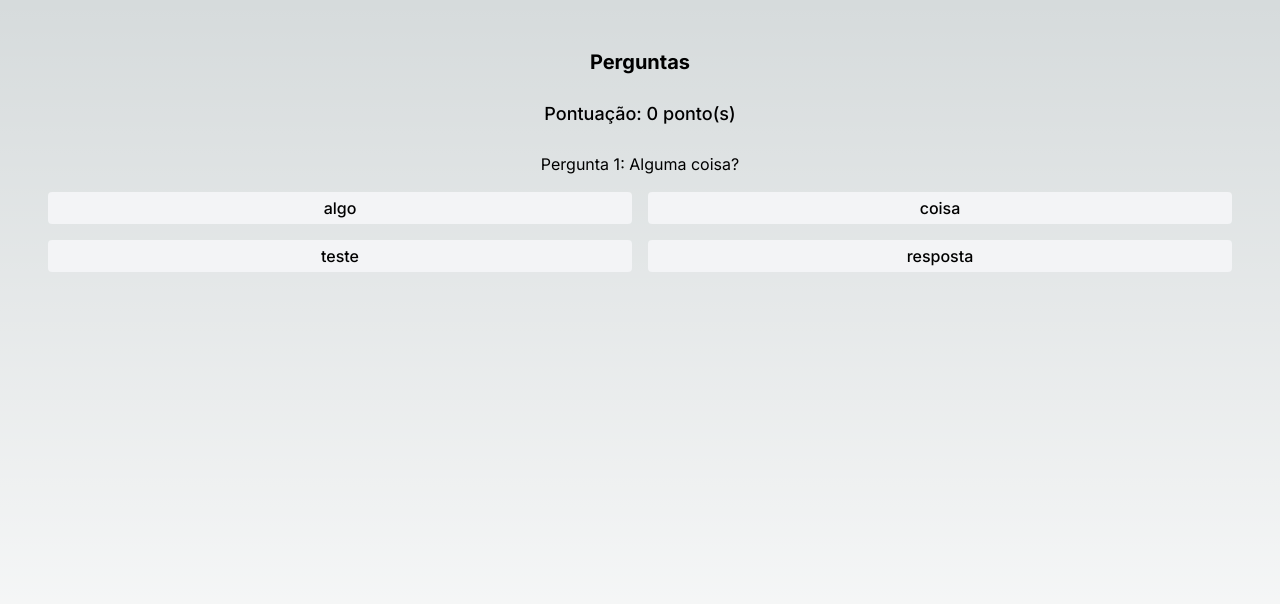
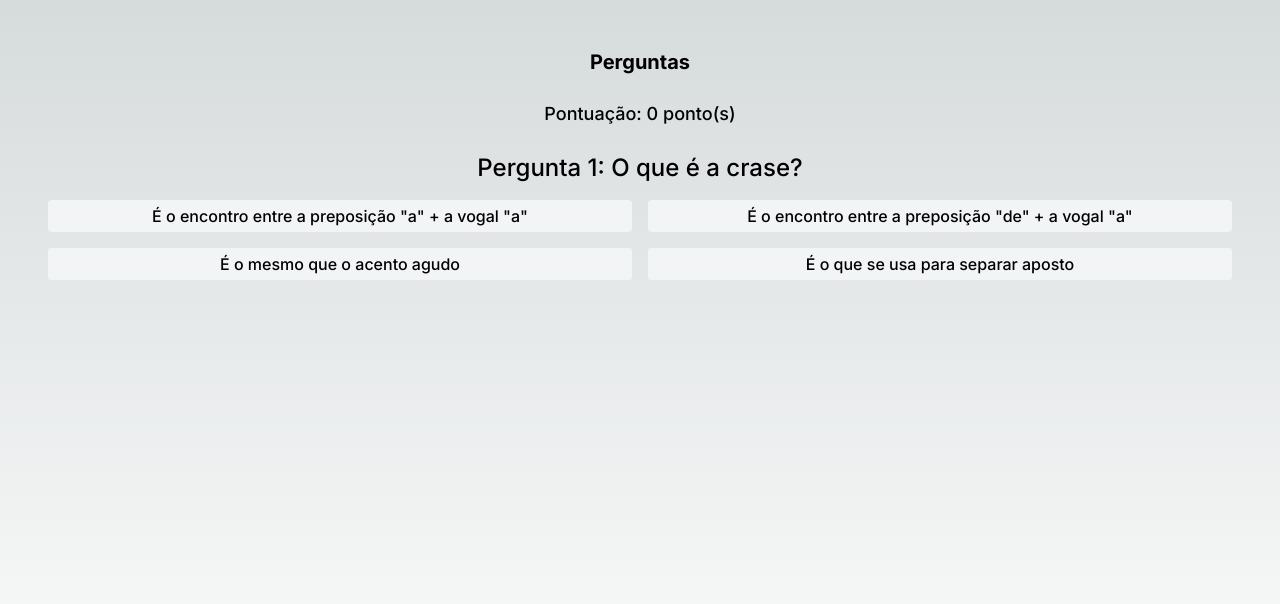
Before and after one commit to edsonapf/quiz-letras, a Next.js app: page /quiz in a window 1280 px wide. Shown: the top 604 px of the page. Built offline with nearby package versions, Linux system fonts and the light colour scheme.

Commit message:
add questions

```diff
--- a/src/app/quiz/page.tsx
+++ b/src/app/quiz/page.tsx
@@ -65,7 +65,7 @@ export default function Quiz() {
       <div className="flex flex-col items-center gap-4 w-full">
         {hasQuestion ? (
           <>
-            <h4>
+            <h4 className="font-medium text-2xl text-center">
               Pergunta {questionIndex + 1}: {question?.question}
             </h4>
             <div className="grid grid-cols-2 gap-4 w-full max-sm:grid-cols-1">
--- a/src/const.ts
+++ b/src/const.ts
@@ -5,39 +5,150 @@ export const LOCAL_STORAGE_KEYS = {
 
 export const questions = [
   {
-    question: "Alguma coisa?",
+    question: "O que é a crase?",
     answers: [
       {
-        title: "algo",
+        title: 'É o encontro entre a preposição "a" + a vogal "a"',
       },
       {
-        title: "coisa",
+        title: 'É o encontro entre a preposição "de" + a vogal "a"',
       },
       {
-        title: "teste",
+        title: "É o mesmo que o acento agudo",
       },
       {
-        title: "resposta",
+        title: "É o que se usa para separar aposto",
       },
     ],
     correctAnswer: 0,
   },
   {
-    question: "Pergunta teste?",
+    question: "Qual das alternativas abaixo o uso da crase está correto?",
     answers: [
       {
-        title: "resposta 1",
+        title: "Subi à ladeira hoje",
       },
       {
-        title: "resposta 2",
+        title: "Fui à casa de Edson",
       },
       {
-        title: "resposta 3",
+        title: "À caixa caiu na cabeça dela",
       },
       {
-        title: "resposta 4",
+        title: "Agradeça a ele pelo presente",
+      },
+    ],
+    correctAnswer: 1,
+  },
+  {
+    question:
+      "Em qual alternativa o uso da crase no pronome demonstrativo está correto?",
+    answers: [
+      {
+        title: "Vamos àquele restaurante novo?",
+      },
+      {
+        title: "Pega àquela caneta para mim",
+      },
+      {
+        title: "Quero àquela camisa para mim",
+      },
+      {
+        title: "Àquele homem é muito chato",
+      },
+    ],
+    correctAnswer: 0,
+  },
+  {
+    question: "Em qual alternativa o uso da crase é facultativo?",
+    answers: [
+      {
+        title: "Vamos à minha casa?",
+      },
+      {
+        title: "Fui à feira",
+      },
+      {
+        title: "Vou à casa de Luiz",
+      },
+      {
+        title: "A festa começa às 19h",
+      },
+    ],
+    correctAnswer: 0,
+  },
+  {
+    question: "Em qual alternativa o uso da crase está incorreto?",
+    answers: [
+      {
+        title: "Vou à Inglaterra hoje",
+      },
+      {
+        title: "Fui à orla",
+      },
+      {
+        title: "Vou à Paris",
+      },
+      {
+        title: "Vamos àquela praia?",
       },
     ],
     correctAnswer: 2,
   },
+  {
+    question:
+      "Em qual alternativa o uso da crase no pronome de tratamento está correto?",
+    answers: [
+      {
+        title: "Darei à senhora o que quiser",
+      },
+      {
+        title: "Mostrarei as provas à Vossa Excelência",
+      },
+      {
+        title: "Quero dar o presente à você",
+      },
+      {
+        title: "Faça reverência à Vossa Alteza",
+      },
+    ],
+    correctAnswer: 0,
+  },
+  {
+    question:
+      "Em relação a nome de lugar, assinale a alternativa correta quanto ao uso da crase",
+    answers: [
+      {
+        title: "Vou à Portugal",
+      },
+      {
+        title: "Fui à Cuba",
+      },
+      {
+        title: "Fui à Barcelona",
+      },
+      {
+        title: "Vou à Alemanha",
+      },
+    ],
+    correctAnswer: 3,
+  },
+  {
+    question: "Marque a alternativa em que o uso da crase está incorreto",
+    answers: [
+      {
+        title: "Daqui à uma semana irei treinar",
+      },
+      {
+        title: "A aula começa às 19h",
+      },
+      {
+        title: "Fui à academia hoje",
+      },
+      {
+        title: "Vamos àquele shopping",
+      },
+    ],
+    correctAnswer: 0,
+  },
 ];
```
